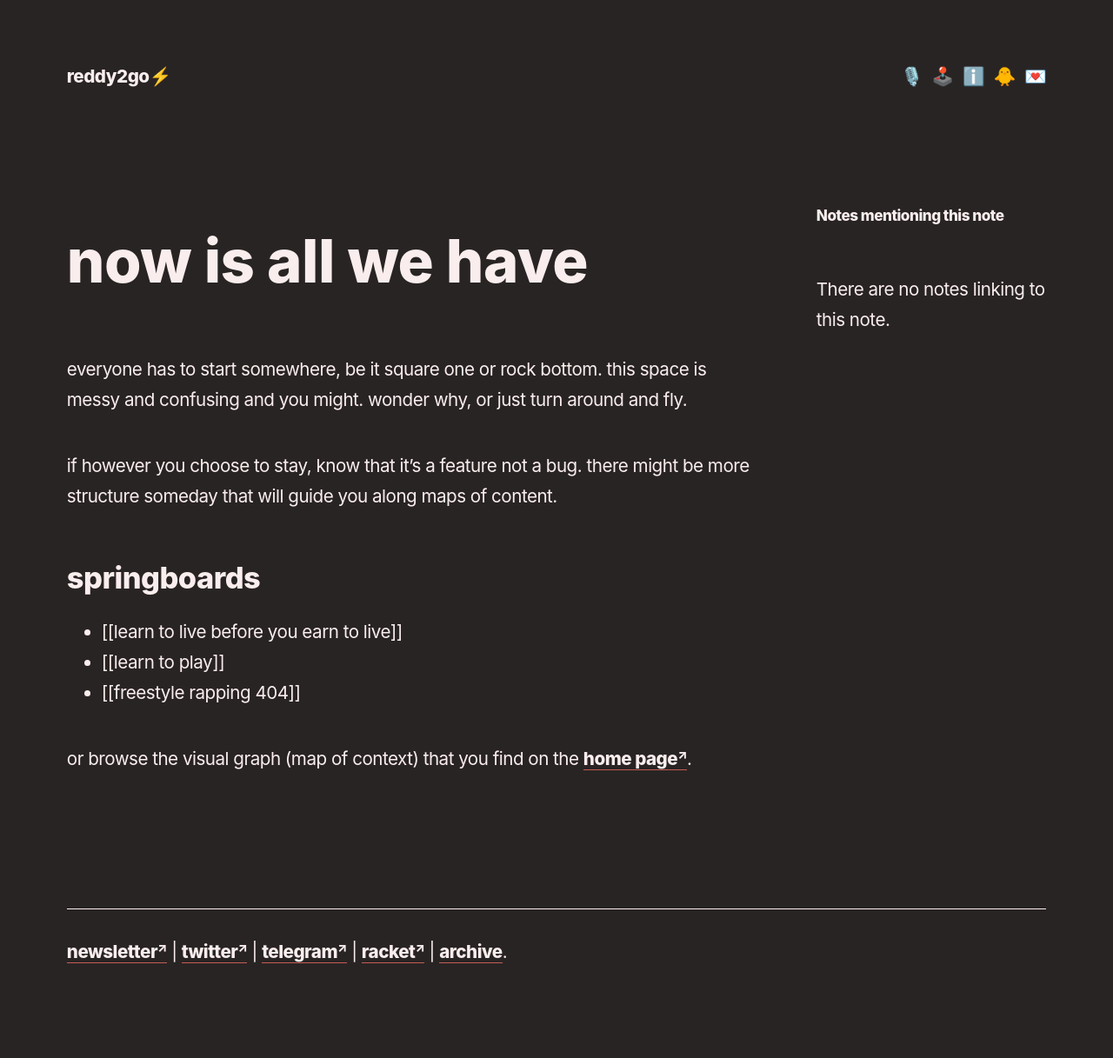
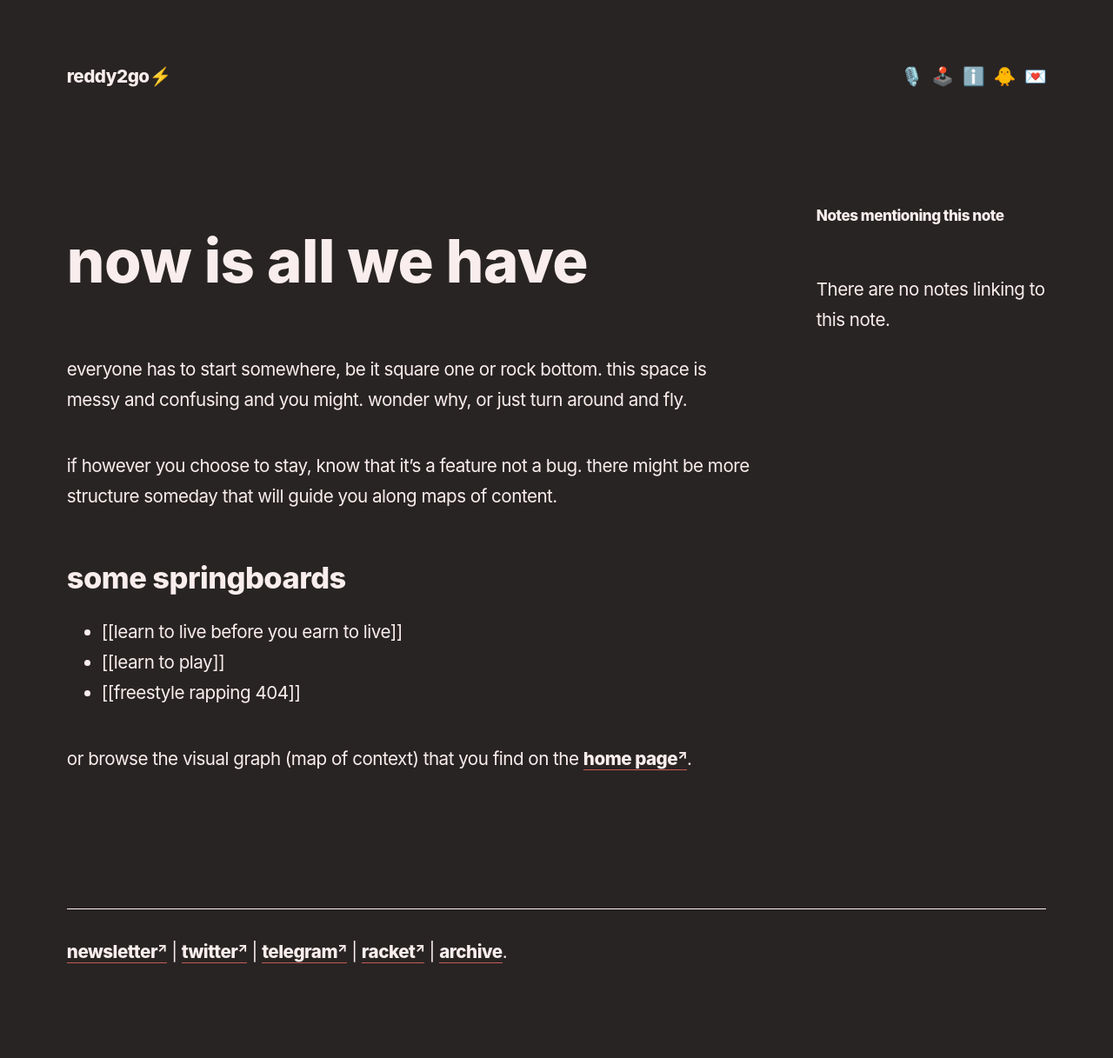
Before and after one commit to reddy2go/redgarden, a Jekyll site: the page built from _notes/now.md, in a window 1280 px wide. Shown: the whole page at 87% size. Built offline with Jekyll 4.4.1, drawn with Linux system fonts in a browser that asks for light colours; some web fonts are replaced; Markdown is read by kramdown in place of the engine named in the settings.

Commit message:
auto commit

```diff
--- a/_notes/now.md
+++ b/_notes/now.md
@@ -7,7 +7,7 @@ everyone has to start somewhere, be it square one or rock bottom. this space is
 
 if however you choose to stay, know that it's a feature not a bug. there might be more structure someday that will guide you along maps of content.
 
-### springboards
+### some springboards
 - [[learn to live before you earn to live]]
 - [[learn to play]]
 - [[freestyle rapping 404]]
```
